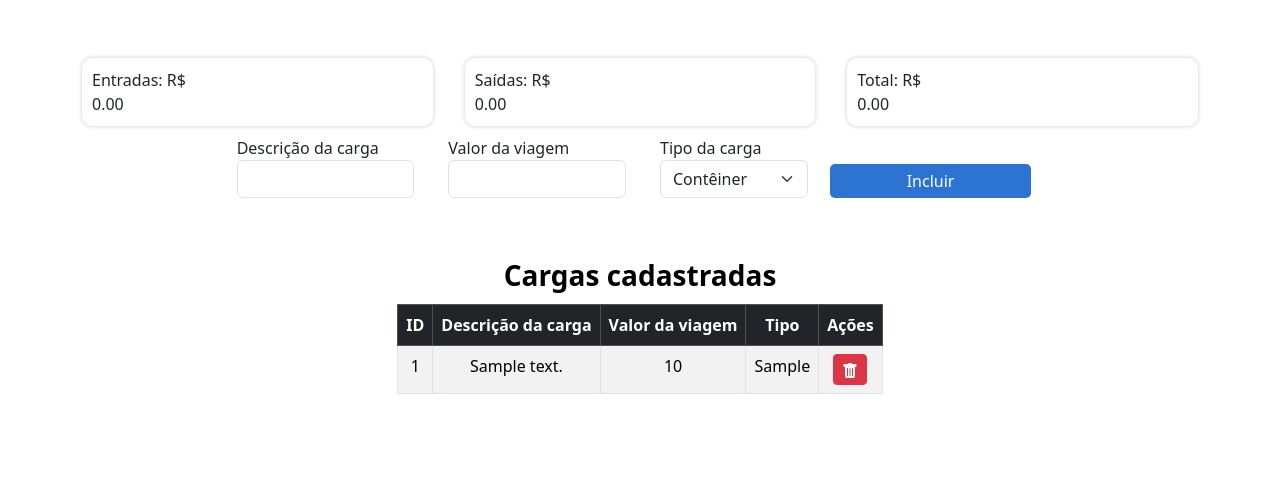
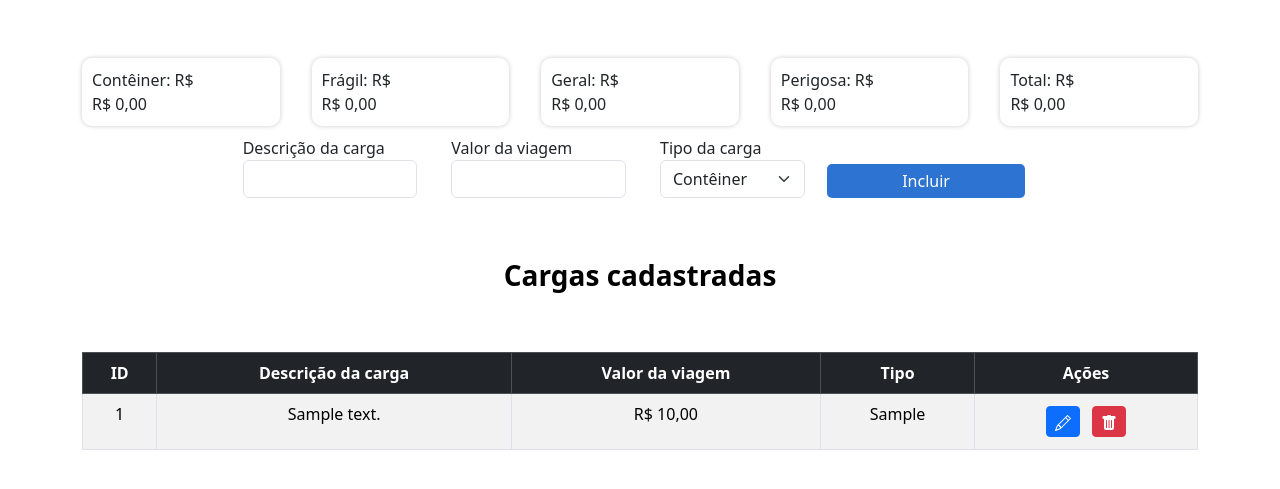
Before and after one commit to Isaac-Lima/Motz, a PHP site: page /cargas.php in a window 1280 px wide. Shown: the part 62-551 px from the top of the page. Run offline with PHP 8.4, Linux system fonts and the light colour scheme; tables that the repository leaves empty or names only in its code hold one stand-in row (values such as "Sample post").

Commit message:
adicionada a atualização automática

```diff
--- a/cargas.php
+++ b/cargas.php
@@ -107,10 +107,16 @@ if ($_SERVER["REQUEST_METHOD"] == "POST") {
         <!-- rent information -->
         <div class="resume">
             <div class="col">
-                Entradas: R$ <span class="incomes">0.00</span>
+                Contêiner: R$ <span class="cont">0.00</span>
             </div>
             <div class="col">
-                Saídas: R$ <span class="expenses">0.00</span>
+                Frágil: R$ <span class="fragil">0.00</span>
+            </div>
+            <div class="col">
+                Geral: R$ <span class="geral">0.00</span>
+            </div>
+            <div class="col">
+                Perigosa: R$ <span class="perigosa">0.00</span>
             </div>
             <div class="col">
                 Total: R$ <span class="total">0.00</span>
@@ -119,20 +125,20 @@ if ($_SERVER["REQUEST_METHOD"] == "POST") {
         <!-- input section -->
         <form action="cargas.php" method="post">
             <div class="newItem row">
-                <div class="col-lg-3">
+                <div class="col-lg-3 ">
                     <label for="desc">Descrição da carga</label>
                     <input type="text" name="desc" class="form-control" required>
                 </div>
-                <div class="col-lg-3">
+                <div class="col-lg-3 ">
                     <label for="amount">Valor da viagem</label>
-                    <input type="text" name="valor" class="form-control" required>
+                    <input type="text" name="valor" id="valor" class="form-control" required>
                 </div>
                 <div class="col">
                     <label for="type">Tipo da carga</label>
                     <select name="tipo" class="form-select">
                         <option value="Contêiner">Contêiner</option>
                         <option value="Frágil">Frágil</option>
-                        <option value="Geral">Carga geral</option>
+                        <option value="Geral">Geral</option>
                         <option value="Perigosa">Perigosa</option>
                     </select>
                 </div>
@@ -141,9 +147,9 @@ if ($_SERVER["REQUEST_METHOD"] == "POST") {
         </form>
 
         <!-- products information -->
-        <div class="divTable table-responsive mt-5">
+        <div class="table table-responsive mt-5">
         <table class="table table-striped table-bordered text-center caption-top">
-                <caption class="text-center fw-bold fs-3" style="color:black;">Cargas cadastradas</caption>
+            <caption class="text-center fw-bold fs-3 mb-5" style="color:black;">Cargas cadastradas</caption>
             <thead class="table-dark">
                 <tr>
                     <th scope="col">ID</th>
@@ -159,10 +165,15 @@ if ($_SERVER["REQUEST_METHOD"] == "POST") {
                     echo "<tr>";
                     echo "<td>" .$user_data['id']."</td>";
                     echo "<td>" .$user_data['descricao']."</td>";
-                            echo "<td>" .$user_data['valor']."</td>";
+                    echo "<td>R$ " . number_format($user_data['valor'], 2, ',', '.') . "</td>";
                     echo "<td>" .$user_data['tipo']."</td>";
                     echo "<td>
-                                <a class='btn btn-sm btn-danger' href='delete.php?id=$user_data[id]' title='Deletar'>
+                        <a class='btn btn-sm btn-primary m-1' href='edit.php?id=$user_data[id]' title='Editar'>
+                            <svg xmlns='http://www.w3.org/2000/svg' width='16' height='16' fill='currentColor' class='bi bi-pencil' viewBox='0 0 16 16'>
+                                <path d='M12.146.146a.5.5 0 0 1 .708 0l3 3a.5.5 0 0 1 0 .708l-10 10a.5.5 0 0 1-.168.11l-5 2a.5.5 0 0 1-.65-.65l2-5a.5.5 0 0 1 .11-.168l10-10zM11.207 2.5 13.5 4.793 14.793 3.5 12.5 1.207 11.207 2.5zm1.586 3L10.5 3.207 4 9.707V10h.5a.5.5 0 0 1 .5.5v.5h.5a.5.5 0 0 1 .5.5v.5h.293l6.5-6.5zm-9.761 5.175-.106.106-1.528 3.821 3.821-1.528.106-.106A.5.5 0 0 1 5 12.5V12h-.5a.5.5 0 0 1-.5-.5V11h-.5a.5.5 0 0 1-.468-.325z'/>
+                            </svg>
+                        </a>
+                        <a class='btn btn-sm btn-danger m-1' href='delete.php?id=$user_data[id]' title='Deletar'>
                             <svg xmlns='http://www.w3.org/2000/svg' width='16' height='16' fill='currentColor' class='bi bi-trash-fill' viewBox='0 0 16 16'>
                                     <path d='M2.5 1a1 1 0 0 0-1 1v1a1 1 0 0 0 1 1H3v9a2 2 0 0 0 2 2h6a2 2 0 0 0 2-2V4h.5a1 1 0 0 0 1-1V2a1 1 0 0 0-1-1H10a1 1 0 0 0-1-1H7a1 1 0 0 0-1 1H2.5zm3 4a.5.5 0 0 1 .5.5v7a.5.5 0 0 1-1 0v-7a.5.5 0 0 1 .5-.5zM8 5a.5.5 0 0 1 .5.5v7a.5.5 0 0 1-1 0v-7A.5.5 0 0 1 8 5zm3 .5v7a.5.5 0 0 1-1 0v-7a.5.5 0 0 1 1 0z'/>
                             </svg>
@@ -170,7 +181,6 @@ if ($_SERVER["REQUEST_METHOD"] == "POST") {
                     </td>";
                     echo "</tr>";
                 }
-
             ?>
             </tbody>
         </table>
--- a/js/cadastroCargas.js
+++ b/js/cadastroCargas.js
@@ -0,0 +1,49 @@
+    document.addEventListener("DOMContentLoaded", function () {
+        // Get span elements to display totals
+        const contElt = document.querySelector('.cont');
+        const fragilElt = document.querySelector('.fragil');
+        const geralElt = document.querySelector('.geral');
+        const perigosaElt = document.querySelector('.perigosa');
+        const totalElt = document.querySelector('.total');
+
+        // Get all rows from the table
+        const rows = document.querySelectorAll('tbody tr');
+
+        let contTotal = 0;
+        let fragilTotal = 0;
+        let geralTotal = 0;
+        let perigosaTotal = 0;
+
+        // Iterate over the rows and calculate totals
+        rows.forEach(function (row) {
+            // Get cargo type and value from the row
+            const tipo = row.children[3].textContent.trim();
+            const valor = parseFloat(row.children[2].textContent.trim().replace('R$ ', '').replace('.', '').replace(',', '.'));
+
+            // Update totals based on cargo type
+            switch (tipo) {
+                case 'Contêiner':
+                    contTotal += valor;
+                    break;
+                case 'Frágil':
+                    fragilTotal += valor;
+                    break;
+                case 'Geral':
+                    geralTotal += valor;
+                    break;
+                case 'Perigosa':
+                    perigosaTotal += valor;
+                    break;
+            }
+        });
+
+        // Update span elements with formatted totals
+        contElt.textContent = contTotal.toLocaleString('pt-BR', { style: 'currency', currency: 'BRL' });
+        fragilElt.textContent = fragilTotal.toLocaleString('pt-BR', { style: 'currency', currency: 'BRL' });
+        geralElt.textContent = geralTotal.toLocaleString('pt-BR', { style: 'currency', currency: 'BRL' });
+        perigosaElt.textContent = perigosaTotal.toLocaleString('pt-BR', { style: 'currency', currency: 'BRL' });
+
+        // Calculate and update the total for all cargo types
+        const totalGeral = contTotal + fragilTotal + geralTotal + perigosaTotal;
+        totalElt.textContent = totalGeral.toLocaleString('pt-BR', { style: 'currency', currency: 'BRL' });
+    });
```
Also changed, not shown: README.md, css/cargas.css (line endings or trailing spaces). Lines whose indentation alone changed are shown as unchanged.
